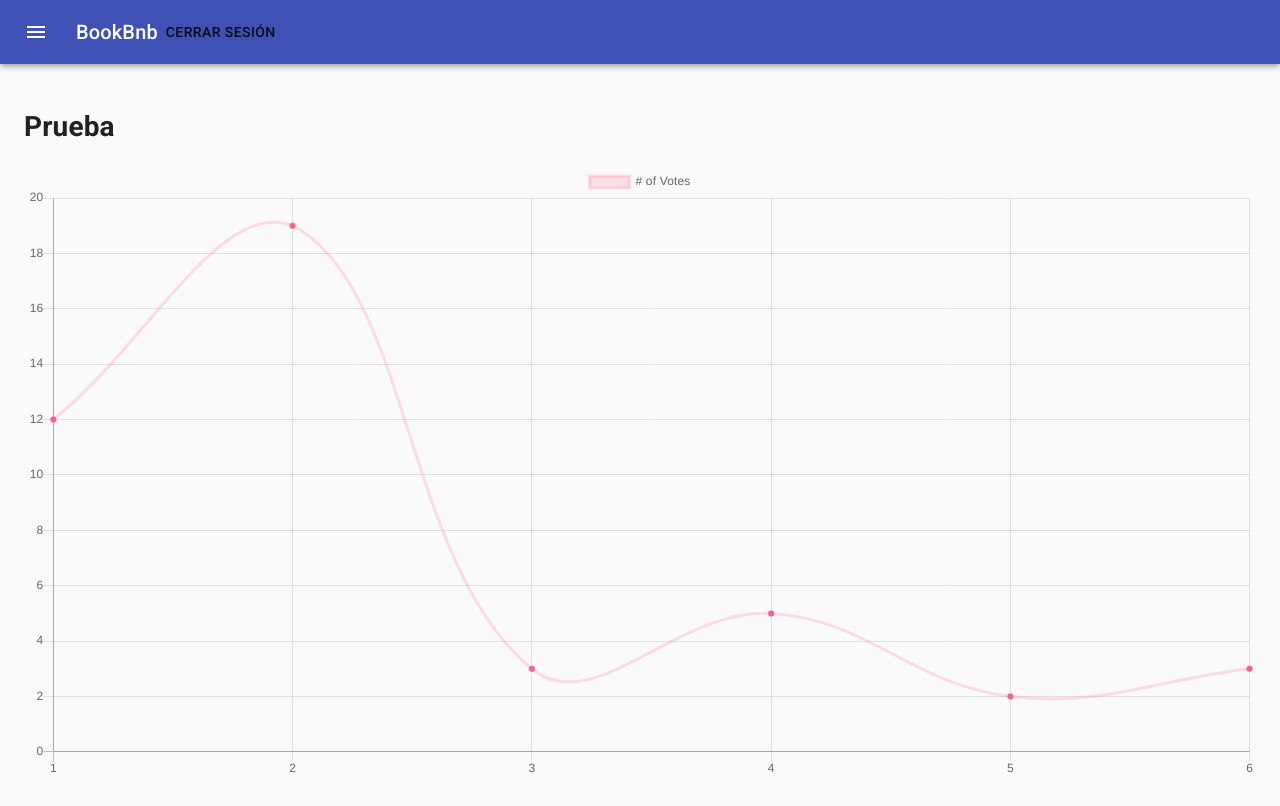
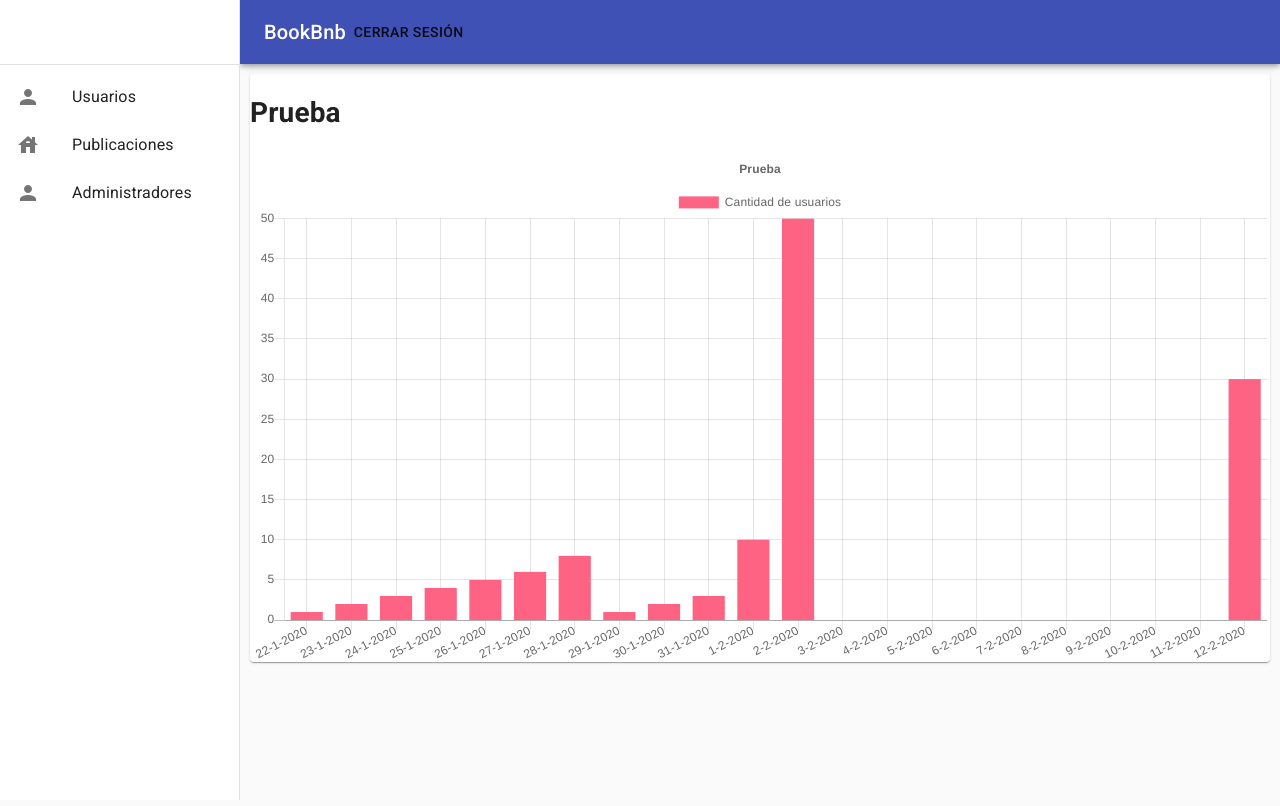
Before and after one commit to 7552-2020C2-grupo5/bookbnb-backoffice, a React (Create React App) app: page / in a window 1280 px wide. Built offline with nearby package versions, Linux system fonts and the light colour scheme; sample sign-in values are in the browser's storage.

Commit message:
WIP: incorporando el middleware y graficos

```diff
--- a/src/app/app.js
+++ b/src/app/app.js
@@ -3,6 +3,7 @@ import RemoteRequester from "../server-requester/requester/RemoteRequester";
 
 class App {
     constructor() {
+        debugger;
         this._apiClient = new ApiClient(new RemoteRequester());
     }
 
@@ -21,10 +22,15 @@ class App {
     }
 
     apiClient() {
+        debugger;
+        if (this.thereIsLoggedInUser() && this._apiClient !== undefined && !this._apiClient.hasToken()) {
+            this._apiClient.setToken(localStorage.getItem("token"));
+        }
         return this._apiClient;
     }
 
     loginUser(token) {
+        this.apiClient().setToken(token);
         localStorage.setItem("token", token);
     }
 
@@ -35,6 +41,7 @@ class App {
     thereIsLoggedInUser() {
         return localStorage.getItem("token");
     }
+
 }
 
 export let app = new App();
--- a/src/components/common/Layout/index.js
+++ b/src/components/common/Layout/index.js
@@ -14,39 +14,72 @@ import ChevronLeftIcon from '@material-ui/icons/ChevronLeft';
 import ChevronRightIcon from '@material-ui/icons/ChevronRight';
 import PersonIcon from "@material-ui/icons/Person";
 import HouseIcon from '@material-ui/icons/House';
-import useStyles from './styles'
 import {useHistory} from 'react-router-dom';
 import {app} from "../../../app/app";
 import MenuOption from "./MenuOption";
-import {Button} from "@material-ui/core";
+import {Button, Hidden} from "@material-ui/core";
 import Notification from "../Notification";
+import makeStyles from "@material-ui/core/styles/makeStyles";
+// import useStyles from './styles'
 
+const drawerWidth = 240;
 
-export default function Layout({content, notification=undefined, onNotificationClosed=undefined}) {
+const useStyles = makeStyles((theme) => ({
+    root: {
+        // display: 'flex',
+    },
+    drawer: {
+        [theme.breakpoints.up('sm')]: {
+            width: drawerWidth,
+            flexShrink: 0,
+        },
+    },
+    appBar: {
+        [theme.breakpoints.up('sm')]: {
+            width: `calc(100% - ${drawerWidth}px)`,
+            marginLeft: drawerWidth,
+        },
+    },
+    menuButton: {
+        marginRight: theme.spacing(2),
+        [theme.breakpoints.up('sm')]: {
+            display: 'none',
+        },
+    },
+    // necessary for content to be below app bar
+    toolbar: theme.mixins.toolbar,
+    drawerPaper: {
+        width: drawerWidth,
+    },
+    content: {
+        [theme.breakpoints.up("sm")]: {
+            marginLeft: drawerWidth,
+            width: `calc(100% - ${drawerWidth}px)`
+        }
+    },
+    appContent: {
+        margin: 10
+    }
+}));
+
+export default function Layout(props) {
+    const { window } = props;
     const classes = useStyles();
     const theme = useTheme();
-    const [open, setOpen] = React.useState(false);
+    const [mobileOpen, setMobileOpen] = React.useState(false);
     let history = useHistory();
 
     const handleCloseNotification = () => {
-        if (onNotificationClosed !== undefined) {
-            onNotificationClosed();
+        if (props.onNotificationClosed !== undefined) {
+            props.onNotificationClosed();
         }
     }
 
     const notificationContent = () => {
-        if (notification !== undefined) {
-            return <Notification open={notification.open} message={notification.message}
-                                 isError={notification.isError} onNotificationClosed={handleCloseNotification}/>
+        if (props.notification !== undefined) {
+            return <Notification open={props.notification.open} message={props.notification.message}
+                                 isError={props.notification.isError} onNotificationClosed={handleCloseNotification}/>
         }
-    };
-
-    const handleDrawerOpen = () => {
-        setOpen(true);
-    };
-
-    const handleDrawerClose = () => {
-        setOpen(false);
     };
 
     const handleLogOut = () => {
@@ -54,22 +87,35 @@ export default function Layout({content, notification=undefined, onNotificationC
         history.push("/")
     };
 
+    const handleDrawerToggle = () => {
+        setMobileOpen(!mobileOpen);
+    };
+
+    const drawer = (
+        <div>
+            <div className={classes.toolbar} />
+            <Divider />
+            <List>
+                <MenuOption icon={PersonIcon} text={'Usuarios'} route={app.routes().users} />
+                <MenuOption icon={HouseIcon} text={'Publicaciones'} route={app.routes().publications} />
+                <MenuOption icon={PersonIcon} text={'Administradores'} route={app.routes().admins} />
+            </List>
+        </div>
+    );
+
+    const container = window !== undefined ? () => window().document.body : undefined;
+
     return (
         <div className={classes.root}>
             <CssBaseline />
-            <AppBar
-                position="fixed"
-                className={clsx(classes.appBar, {
-                    [classes.appBarShift]: open,
-                })}
-            >
+            <AppBar position="fixed" className={classes.appBar}>
                 <Toolbar>
                     <IconButton
                         color="inherit"
                         aria-label="open drawer"
-                        onClick={handleDrawerOpen}
                         edge="start"
-                        className={clsx(classes.menuButton, open && classes.hide)}
+                        onClick={handleDrawerToggle}
+                        className={classes.menuButton}
                     >
                         <MenuIcon />
                     </IconButton>
@@ -79,36 +125,137 @@ export default function Layout({content, notification=undefined, onNotificationC
                     <Button onClick={handleLogOut}>Cerrar sesión</Button>
                 </Toolbar>
             </AppBar>
-            <Drawer
-                className={classes.drawer}
-                variant="persistent"
-                anchor="left"
-                open={open}
-                classes={{
-                    paper: classes.drawerPaper,
-                }}
-            >
-                <div className={classes.drawerHeader}>
-                    <IconButton onClick={handleDrawerClose}>
-                        {theme.direction === 'ltr' ? <ChevronLeftIcon /> : <ChevronRightIcon />}
-                    </IconButton>
+            <nav className={classes.drawer} aria-label="mailbox folders">
+                {/* The implementation can be swapped with js to avoid SEO duplication of links. */}
+                <Hidden smUp implementation="css">
+                    <Drawer
+                        container={container}
+                        variant="temporary"
+                        anchor={theme.direction === 'rtl' ? 'right' : 'left'}
+                        open={mobileOpen}
+                        onClose={handleDrawerToggle}
+                        classes={{
+                            paper: classes.drawerPaper,
+                        }}
+                        ModalProps={{
+                            keepMounted: true, // Better open performance on mobile.
+                        }}
+                    >
+                        {drawer}
+                    </Drawer>
+                </Hidden>
+                <Hidden xsDown implementation="css">
+                    <Drawer
+                        classes={{
+                            paper: classes.drawerPaper,
+                        }}
+                        variant="permanent"
+                        open
+                    >
+                        {drawer}
+                    </Drawer>
+                </Hidden>
+            </nav>
+            <main className={classes.content}>
+                <div className={classes.toolbar} />
+                <div className={classes.appContent}>
+                    {props.content}
+                    {notificationContent()}
                 </div>
-                <Divider />
-                <List>
-                    <MenuOption icon={PersonIcon} text={'Usuarios'} route={app.routes().users} />
-                    <MenuOption icon={HouseIcon} text={'Publicaciones'} route={app.routes().publications} />
-                    <MenuOption icon={PersonIcon} text={'Administradores'} route={app.routes().admins} />
-                </List>
-            </Drawer>
-            <main
-                className={clsx(classes.content, {
-                    [classes.contentShift]: open,
-                })}
-            >
-                <div className={classes.drawerHeader} />
-                {content}
-                {notificationContent()}
+
             </main>
         </div>
     );
 }
+
+
+// export default function Layout({content, notification=undefined, onNotificationClosed=undefined}) {
+//     const classes = useStyles();
+//     const theme = useTheme();
+//     const [open, setOpen] = React.useState(false);
+//     let history = useHistory();
+//
+//     const handleCloseNotification = () => {
+//         if (onNotificationClosed !== undefined) {
+//             onNotificationClosed();
+//         }
+//     }
+//
+//     const notificationContent = () => {
+//         if (notification !== undefined) {
+//             return <Notification open={notification.open} message={notification.message}
+//                                  isError={notification.isError} onNotificationClosed={handleCloseNotification}/>
+//         }
+//     };
+//
+//     const handleDrawerOpen = () => {
+//         setOpen(true);
+//     };
+//
+//     const handleDrawerClose = () => {
+//         setOpen(false);
+//     };
+//
+//     const handleLogOut = () => {
+//         app.logoutUser();
+//         history.push("/")
+//     };
+//
+//     return (
+//         <div className={classes.root}>
+//             <CssBaseline />
+//             <AppBar
+//                 position="fixed"
+//                 className={clsx(classes.appBar, {
+//                     [classes.appBarShift]: open,
+//                 })}
+//             >
+//                 <Toolbar>
+//                     <IconButton
+//                         color="inherit"
+//                         aria-label="open drawer"
+//                         onClick={handleDrawerOpen}
+//                         edge="start"
+//                         className={clsx(classes.menuButton, open && classes.hide)}
+//                     >
+//                         <MenuIcon />
+//                     </IconButton>
+//                     <Typography variant="h6" noWrap>
+//                         BookBnb
+//                     </Typography>
+//                     <Button onClick={handleLogOut}>Cerrar sesión</Button>
+//                 </Toolbar>
+//             </AppBar>
+//             <Drawer
+//                 className={classes.drawer}
+//                 variant="persistent"
+//                 anchor="left"
+//                 open={open}
+//                 classes={{
+//                     paper: classes.drawerPaper,
+//                 }}
+//             >
+//                 <div className={classes.drawerHeader}>
+//                     <IconButton onClick={handleDrawerClose}>
+//                         {theme.direction === 'ltr' ? <ChevronLeftIcon /> : <ChevronRightIcon />}
+//                     </IconButton>
+//                 </div>
+//                 <Divider />
+//                 <List>
+//                     <MenuOption icon={PersonIcon} text={'Usuarios'} route={app.routes().users} />
+//                     <MenuOption icon={HouseIcon} text={'Publicaciones'} route={app.routes().publications} />
+//                     <MenuOption icon={PersonIcon} text={'Administradores'} route={app.routes().admins} />
+//                 </List>
+//             </Drawer>
+//             <main
+//                 className={clsx(classes.content, {
+//                     [classes.contentShift]: open,
+//                 })}
+//             >
+//                 <div className={classes.drawerHeader} />
+//                 {content}
+//                 {notificationContent()}
+//             </main>
+//         </div>
+//     );
+// }
--- /dev/null
+++ b/src/components/views/Home/TimeSeriesBarChart/index.js
@@ -0,0 +1,53 @@
+import React from "react";
+import {Bar} from "react-chartjs-2";
+
+export default function TimeSeriesBarChart(props) {
+    const data = {
+        labels: props.labels,
+        datasets: [
+            {
+                label: props.legendLabel,
+                data: props.data,
+                backgroundColor: 'rgb(255,99,132)',
+                borderColor: 'rgba(255, 99, 132, 0.2)',
+            },
+        ],
+    }
+
+    const options = {
+        responsive: true,
+        title: {
+            display: true,
+            text: props.title,
+        },
+        scales: {
+            yAxes: [
+                {
+                    ticks: {
+                        beginAtZero: true,
+                    },
+                },
+            ],
+            xAxes: [{
+                offset: true,
+                distribution: 'linear',
+                type: 'time',
+                time: {
+                    unit: 'day',
+                    displayFormats: {
+                        day: "D-M-YYYY"
+                    }
+                }
+            }]
+        },
+    }
+
+    return (
+        <React.Fragment>
+            <div className='header'>
+                <h1 className='title'>{props.title}</h1>
+            </div>
+            <Bar data={data} options={options} />
+        </React.Fragment>
+    );
+}
--- a/src/components/views/Home/index.js
+++ b/src/components/views/Home/index.js
@@ -1,46 +1,32 @@
 import React from "react";
 import Layout from "../../common/Layout";
-import {Line} from "react-chartjs-2";
+import {Line, Bar} from "react-chartjs-2";
+import {Card} from "@material-ui/core";
+import TimeSeriesBarChart from "./TimeSeriesBarChart";
 
-function LineChart({data, options, title}) {
-    return (
-        <React.Fragment>
-            <div className='header'>
-                <h1 className='title'>{title}</h1>
-            </div>
-            <Line data={data} options={options} />
-        </React.Fragment>
-    );
-}
+
+
 
 export default function Home() {
-    const data = {
-        labels: ['1', '2', '3', '4', '5', '6'],
-        datasets: [
-            {
-                label: '# of Votes',
-                data: [12, 19, 3, 5, 2, 3],
-                fill: false,
-                backgroundColor: 'rgb(255, 99, 132)',
-                borderColor: 'rgba(255, 99, 132, 0.2)',
-            },
-        ],
+
+    const labels = ['2020-01-22', '2020-01-23', '2020-01-24', '2020-01-25', '2020-01-26', '2020-01-27', '2020-01-28',
+        '2020-01-29', '2020-01-30', '2020-01-31', '2020-02-01', '2020-02-02', '2020-02-12'
+    ];
+    const values = [1, 2, 3, 4, 5, 6, 8, 1, 2, 3, 10, 50, 30];
+
+    let data = [];
+    for (const x of Array(labels.length).keys()) {
+       data.push({t: new Date(labels[x]), y: labels[x]})
     }
 
-    const options = {
-        scales: {
-            yAxes: [
-                {
-                    ticks: {
-                        beginAtZero: true,
-                    },
-                },
-            ],
-        },
-    }
 
     const content = () => {
-        return (<LineChart data={data} options={options} title={"Prueba"}/>);
+        return (
+            <Card>
+                <TimeSeriesBarChart legendLabel={"Cantidad de usuarios"} labels={labels} data={values} title={"Prueba"}/>
+            </Card>
+
+        );
     };
 
     return (
--- a/src/components/views/Login/index.js
+++ b/src/components/views/Login/index.js
@@ -33,12 +33,16 @@ export default function Login() {
         if (response.hasError()) {
             setNotification({message: response.description(), isError: true, open: true});
         } else {
-            app.loginUser(response.content().token);
+            // app.loginUser(response.content().token);
+            //TODO: Descomentar la de arriba y comentar la de abajo
+            app.loginUser("AUTH_FAKE");
             history.push(app.routes().home);
         }
     };
 
     const handleClick = () => {
+        // app.loginUser("token");
+        // history.push(app.routes().home);
         app.apiClient().loginAdmin(userInfo, handleResponse);
     };
 
--- a/src/components/views/Publication/index.js
+++ b/src/components/views/Publication/index.js
@@ -22,6 +22,7 @@ export default function Publication(props) {
     }
 
     useEffect(() => {
+        //TODO: Manejar errores
         setLoading(true);
         app.apiClient().getPublication(props.match.params.id, handleResponse);
     }, [props.match.params.id]);
--- a/src/components/views/UserProfile/index.js
+++ b/src/components/views/UserProfile/index.js
@@ -35,6 +35,7 @@ export default function UserProfile(props) {
     }
 
     useEffect(() => {
+        //TODO: Manejar errores
         setLoading(true);
         app.apiClient().profileData(props.match.params.id, handleResponseGetUser);
     }, [props.match.params.id]);
```
Also changed, not shown: src/components/views/Home/TimeSeriesLineChart/index.js (added, +53 -0 lines).
